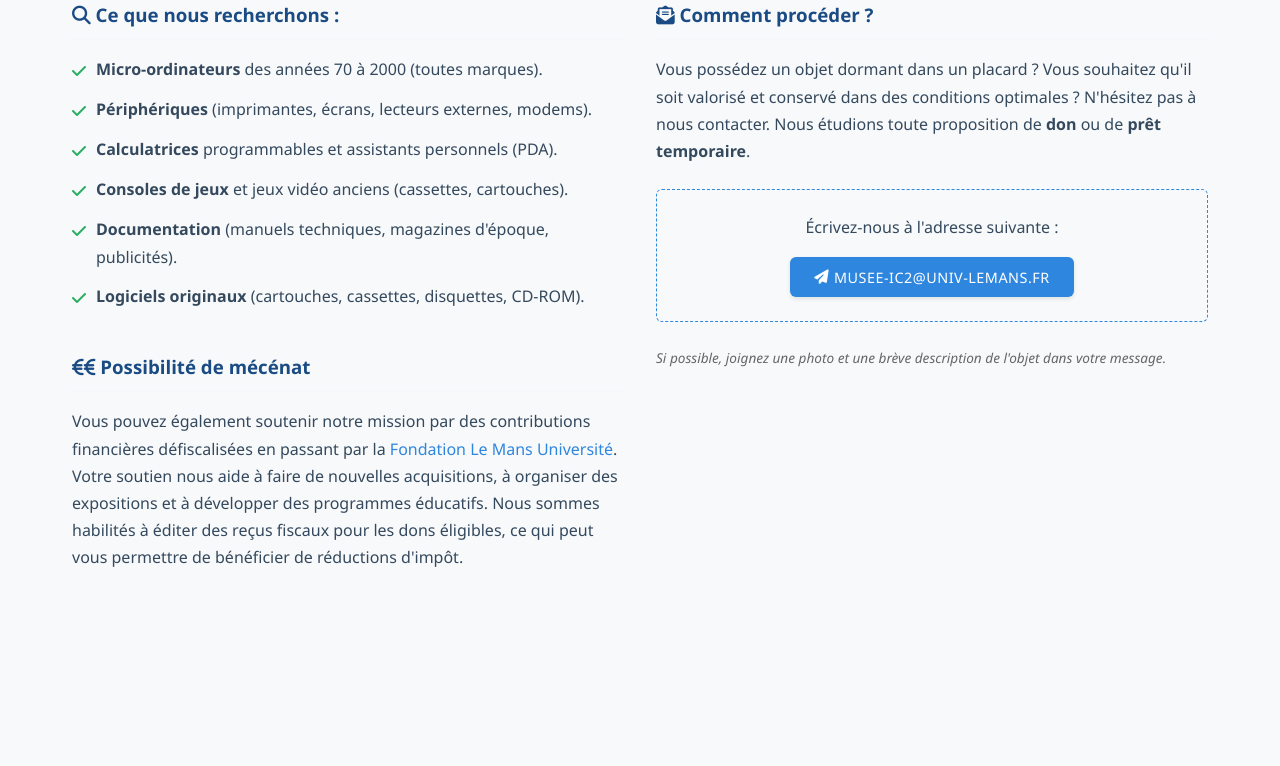
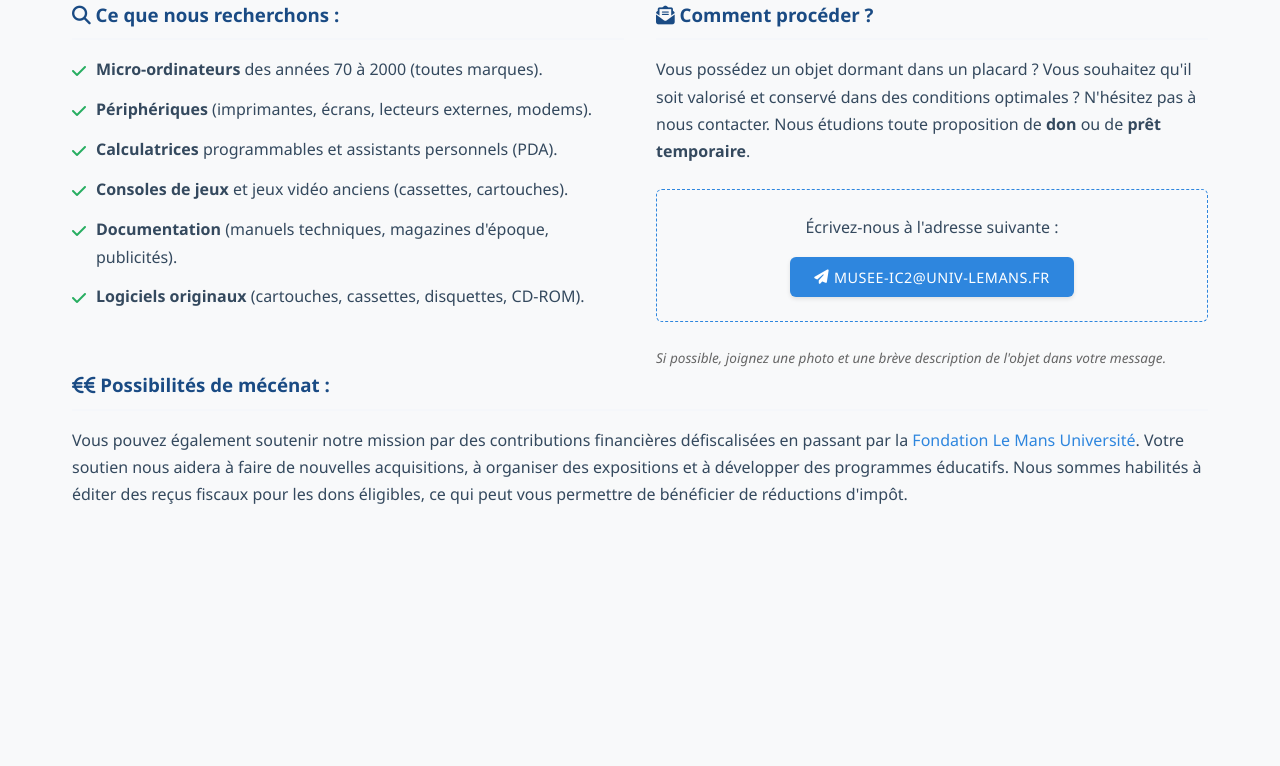
Before and after one commit to jlehuen/inventory_DB, a Flask app: page /contribuer in a window 1280 px wide. Shown: the part 740-1506 px from the top of the page. Run offline with Flask 3, Linux system fonts and the light colour scheme; some libraries are stand-ins or nearby versions.

Commit message:
Réorgsanisation page "contribuer"

```diff
--- a/templates/contribuer.html
+++ b/templates/contribuer.html
@@ -37,13 +37,6 @@
                 <li><strong>Documentation</strong> (manuels techniques, magazines d'époque, publicités).</li>
                 <li><strong>Logiciels originaux</strong> (cartouches, cassettes, disquettes, CD-ROM).</li>
             </ul>
-
-            <br/>
-            <h3><i class="fas fa-euro-sign"></i><i class="fas fa-euro-sign"></i> Possibilité de mécénat</h3>
-            <p>
-                Vous pouvez également soutenir notre mission par des contributions financières défiscalisées en passant par la <a href="https://www.fondation-le-mans-universite.fr/" target="_blank">Fondation Le Mans Université</a>.
-                Votre soutien nous aide à faire de nouvelles acquisitions, à organiser des expositions et à développer des programmes éducatifs.
-                Nous sommes habilités à éditer des reçus fiscaux pour les dons éligibles, ce qui peut vous permettre de bénéficier de réductions d'impôt.
         </div>
 
         <div class="content-card highlight-card">
@@ -64,6 +57,16 @@
             </p>
         </div>
     </div>
+
+    <div class="content-card">
+        <h3><i class="fas fa-euro-sign"></i><i class="fas fa-euro-sign"></i> Possibilités de mécénat :</h3>
+        <p>
+            Vous pouvez également soutenir notre mission par des contributions financières défiscalisées en passant par la <a href="https://www.fondation-le-mans-universite.fr/" target="_blank">Fondation Le Mans Université</a>.
+            Votre soutien nous aidera à faire de nouvelles acquisitions, à organiser des expositions et à développer des programmes éducatifs.
+            Nous sommes habilités à éditer des reçus fiscaux pour les dons éligibles, ce qui peut vous permettre de bénéficier de réductions d'impôt.
+        </p>
+    </div>
+
 </section>
 
 <style>
```
